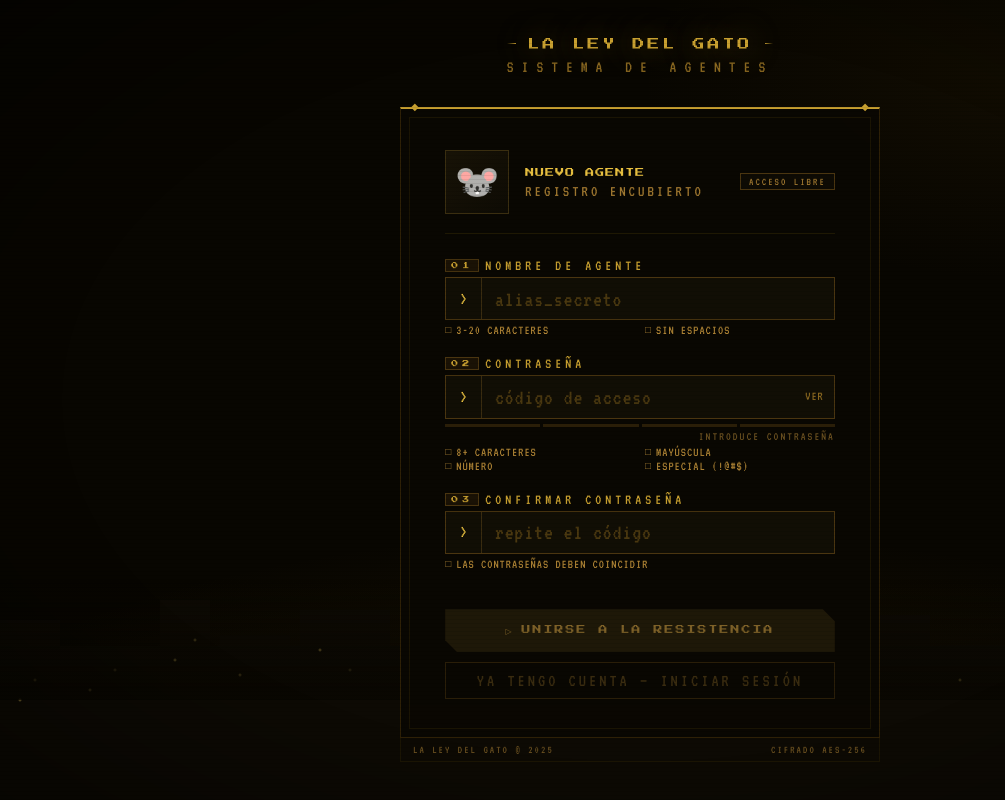
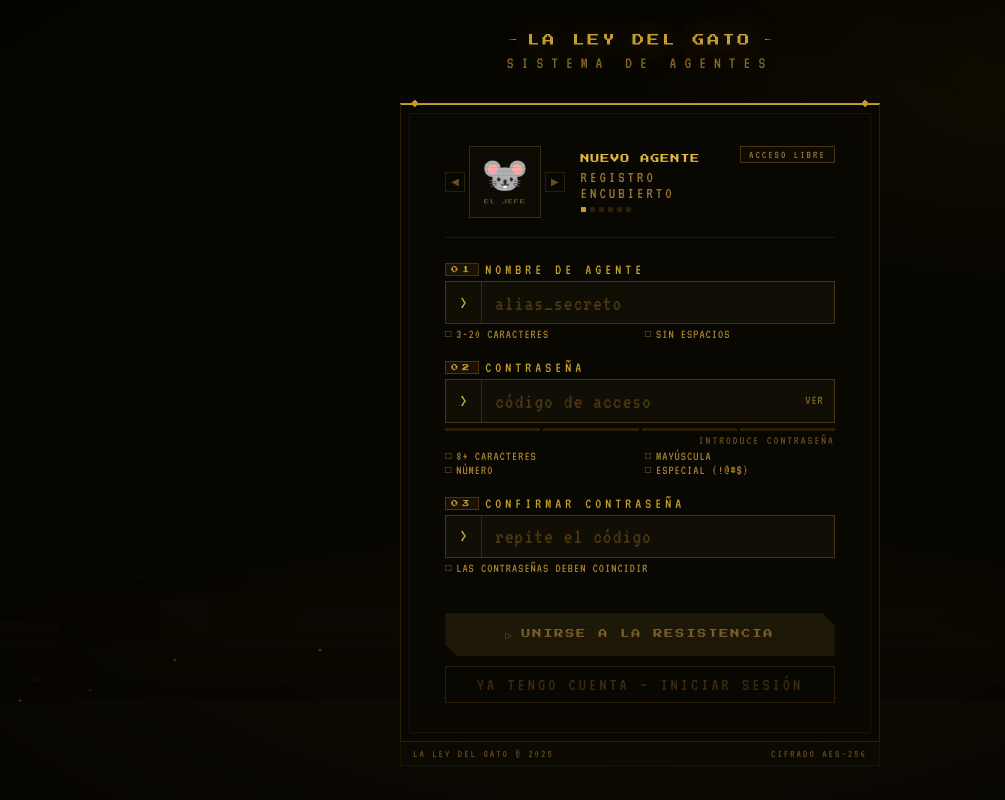
Before and after one commit to Manuelmartinm/TFG-La-Ley-del-Gato, a website: page client/registro.html in a window 1280 px wide. Shown: the whole page, without its empty margins (0-1005 px from the left). Drawn offline with Linux system fonts and the light colour scheme.

Commit message:
Carrusel de avater para el registro

```diff
--- a/client/registro.css
+++ b/client/registro.css
@@ -2,10 +2,8 @@
    LA LEY DEL GATO — registro.css
    ========================================================= */
 
-/* --- Reset --- */
 * { margin: 0; padding: 0; box-sizing: border-box; }
 
-/* --- Body --- */
 body {
   min-height: 100vh;
   background: #07060300;
@@ -18,7 +16,6 @@ body {
   overflow: hidden;
 }
 
-/* --- Fondo con gradiente ambiental dorado --- */
 .scene {
   position: fixed; inset: 0;
   background:
@@ -28,7 +25,6 @@ body {
   z-index: 0;
 }
 
-/* --- Silueta de ciudad en el fondo --- */
 .city-silhouette {
   position: fixed; bottom: 0; left: 0; right: 0; height: 220px;
   background: linear-gradient(transparent 0%, transparent 30%, #0d0a04 30%, #0d0a04 100%);
@@ -36,7 +32,6 @@ body {
   overflow: hidden;
 }
 
-/* Edificios pixelados */
 .city-silhouette::before {
   content: '';
   position: absolute; bottom: 0; left: 0; right: 0; top: 0;
@@ -55,7 +50,6 @@ body {
     linear-gradient(#0d0a04,#0d0a04) 940px 65px / 85px 155px no-repeat;
 }
 
-/* Ventanas parpadeantes */
 .city-silhouette::after {
   content: '';
   position: absolute; bottom: 0; left: 0; right: 0; top: 0;
@@ -63,21 +57,12 @@ body {
     radial-gradient(circle 2px at 20px 120px, rgba(255,220,100,0.6) 0%, transparent 100%),
     radial-gradient(circle 2px at 35px 100px, rgba(255,220,100,0.4) 0%, transparent 100%),
     radial-gradient(circle 2px at 90px 110px, rgba(255,220,100,0.5) 0%, transparent 100%),
-    radial-gradient(circle 2px at 115px 90px, rgba(255,220,100,0.3) 0%, transparent 100%),
     radial-gradient(circle 2px at 175px 80px, rgba(255,220,100,0.6) 0%, transparent 100%),
-    radial-gradient(circle 2px at 195px 60px, rgba(255,220,100,0.4) 0%, transparent 100%),
-    radial-gradient(circle 2px at 240px 95px, rgba(255,220,100,0.5) 0%, transparent 100%),
     radial-gradient(circle 2px at 320px 70px, rgba(255,220,100,0.6) 0%, transparent 100%),
-    radial-gradient(circle 2px at 350px 90px, rgba(255,220,100,0.3) 0%, transparent 100%),
     radial-gradient(circle 2px at 480px 50px, rgba(255,220,100,0.5) 0%, transparent 100%),
-    radial-gradient(circle 2px at 510px 75px, rgba(255,220,100,0.4) 0%, transparent 100%),
-    radial-gradient(circle 2px at 590px 105px, rgba(255,220,100,0.6) 0%, transparent 100%),
     radial-gradient(circle 2px at 670px 65px, rgba(255,220,100,0.5) 0%, transparent 100%),
-    radial-gradient(circle 2px at 700px 85px, rgba(255,220,100,0.3) 0%, transparent 100%),
     radial-gradient(circle 2px at 760px 95px, rgba(255,220,100,0.6) 0%, transparent 100%),
-    radial-gradient(circle 2px at 790px 115px, rgba(255,220,100,0.4) 0%, transparent 100%),
-    radial-gradient(circle 2px at 870px 75px, rgba(255,220,100,0.5) 0%, transparent 100%),
-    radial-gradient(circle 2px at 960px 100px, rgba(255,220,100,0.6) 0%, transparent 100%);
+    radial-gradient(circle 2px at 870px 75px, rgba(255,220,100,0.5) 0%, transparent 100%);
   animation: winblink 3s step-end infinite;
 }
 
@@ -87,14 +72,12 @@ body {
   66%      { opacity: 0.9; }
 }
 
-/* --- Niebla sobre los edificios --- */
 .fog {
   position: fixed; bottom: 100px; left: 0; right: 0; height: 120px;
   background: linear-gradient(transparent, rgba(8,6,1,0.7));
   z-index: 2; pointer-events: none;
 }
 
-/* --- Efecto scanlines de pantalla antigua --- */
 .scanlines {
   position: fixed; inset: 0;
   background: repeating-linear-gradient(
@@ -105,14 +88,12 @@ body {
   pointer-events: none; z-index: 50;
 }
 
-/* --- Viñeta oscura en los bordes --- */
 .vignette {
   position: fixed; inset: 0;
   background: radial-gradient(ellipse 90% 90% at 50% 50%, transparent 50%, rgba(0,0,0,0.7) 100%);
   pointer-events: none; z-index: 3;
 }
 
-/* --- Contenedor principal --- */
 .main {
   position: relative; z-index: 10;
   width: 100%; max-width: 480px;
@@ -120,7 +101,6 @@ body {
   align-items: center;
 }
 
-/* --- Cabecera con logo --- */
 .header {
   text-align: center;
   margin-bottom: 2rem;
@@ -132,7 +112,6 @@ body {
   to   { opacity: 1; transform: translateY(0); }
 }
 
-/* Líneas decorativas a los lados del logo */
 .logo-line {
   display: flex; align-items: center; justify-content: center; gap: 12px;
   margin-bottom: 8px;
@@ -168,7 +147,6 @@ body {
   margin-top: 4px;
 }
 
-/* --- Card principal --- */
 .card {
   width: 100%;
   background: rgba(10,8,3,0.92);
@@ -184,7 +162,6 @@ body {
   to   { opacity: 1; transform: translateY(0); }
 }
 
-/* Diamantes decorativos en las esquinas superiores */
 .card::before, .card::after {
   content: '◆';
   position: absolute;
@@ -195,14 +172,13 @@ body {
 .card::before { top: -7px; left: 10px; }
 .card::after  { top: -7px; right: 10px; }
 
-/* Borde interior decorativo */
 .card-inner {
   padding: 2rem 2.2rem 1.8rem;
   border: 1px solid #1a1403;
   margin: 8px;
 }
 
-/* --- Cabecera de la card con el ratón --- */
+/* --- Cabecera con selector de avatar --- */
 .rat-header {
   display: flex;
   align-items: center;
@@ -212,20 +188,63 @@ body {
   border-bottom: 1px solid #1e1803;
 }
 
+/* Selector completo: flecha + avatar + flecha */
+.avatar-selector {
+  display: flex;
+  align-items: center;
+  gap: 4px;
+  flex-shrink: 0;
+}
+
+/* Flechas de navegación del avatar */
+.avatar-arrow {
+  background: none;
+  border: 1px solid #2e2006;
+  color: #6a5020;
+  font-size: 10px;
+  cursor: pointer;
+  padding: 4px 5px;
+  transition: color 0.2s, border-color 0.2s;
+  font-family: 'VT323', monospace;
+  line-height: 1;
+}
+.avatar-arrow:hover {
+  color: #c8a030;
+  border-color: #c8a030;
+}
+
+/* Caja del avatar */
 .rat-avatar {
-  width: 64px; height: 64px;
+  width: 72px; height: 72px;
   background: #0e0b04;
   border: 1px solid #3a2e10;
-  display: flex; align-items: center; justify-content: center;
-  font-size: 36px;
-  flex-shrink: 0;
+  display: flex;
+  flex-direction: column;
+  align-items: center;
+  justify-content: center;
   position: relative;
+  overflow: hidden;
 }
 
-.rat-avatar::after {
-  content: '';
-  position: absolute; inset: 0;
-  background: linear-gradient(135deg, rgba(200,160,48,0.05), transparent);
+/* Arte ASCII del avatar */
+.avatar-art {
+  font-size: 38px;
+  line-height: 1;
+  text-align: center;
+  transition: opacity 0.15s;
+  display: flex;
+  align-items: center;
+  justify-content: center;
+}
+
+/* Nombre del avatar debajo del arte */
+.avatar-name {
+  font-family: 'Press Start 2P', monospace;
+  font-size: 5px;
+  color: #6a5020;
+  letter-spacing: 1px;
+  margin-top: 2px;
+  text-align: center;
 }
 
 .rat-info { flex: 1; }
@@ -245,6 +264,23 @@ body {
   margin-top: 2px;
 }
 
+/* Puntos indicadores de avatar seleccionado */
+.avatar-dots {
+  display: flex;
+  gap: 4px;
+  margin-top: 6px;
+}
+
+.avatar-dot {
+  width: 5px; height: 5px;
+  background: #2e2006;
+  transition: background 0.2s;
+}
+
+.avatar-dot.active {
+  background: #c8a030;
+}
+
 .badge {
   font-size: 11px;
   color: #a07830;
@@ -252,9 +288,10 @@ body {
   background: #0e0b04;
   border: 1px solid #4a3510;
   padding: 2px 8px;
+  align-self: flex-start;
 }
 
-/* --- Mensajes de error y éxito --- */
+/* --- Mensajes --- */
 .msg {
   padding: 8px 12px;
   margin-bottom: 1rem;
@@ -266,18 +303,17 @@ body {
 .msg-err { border-left: 2px solid #a03030; color: #c84040; background: rgba(160,48,48,0.08); }
 .msg-ok  { border-left: 2px solid #3a8c30; color: #40c840; background: rgba(58,140,48,0.08); }
 
-/* --- Campos del formulario --- */
+/* --- Campos --- */
 .field { margin-bottom: 1.2rem; }
 
 .flabel {
   font-size: clamp(12px, 2vw, 15px);
-  color: #c8a030; /* dorado brillante para las etiquetas */
+  color: #c8a030;
   letter-spacing: 4px;
   margin-bottom: 4px;
   display: flex; align-items: center; gap: 6px;
 }
 
-/* Número del campo estilo ficha de agente */
 .flabel-num {
   font-family: 'Press Start 2P', monospace;
   font-size: 7px;
@@ -287,7 +323,6 @@ body {
   padding: 2px 5px;
 }
 
-/* Fila de input — fondo más claro para que contraste */
 .irow {
   display: flex;
   background: #110e05;
@@ -299,7 +334,6 @@ body {
   box-shadow: 0 0 0 3px rgba(200,160,48,0.12);
 }
 
-/* Prefijo > del input */
 .ipre {
   width: 36px;
   display: flex; align-items: center; justify-content: center;
@@ -309,10 +343,9 @@ body {
   flex-shrink: 0;
 }
 
-/* Inputs de texto y contraseña */
 input {
   flex: 1; background: transparent; border: none; outline: none;
-  color: #f0d060; /* amarillo claro brillante para el texto escrito */
+  color: #f0d060;
   font-family: 'VT323', monospace;
   font-size: clamp(17px, 3vw, 22px);
   padding: 0.6rem 0.8rem;
@@ -321,7 +354,6 @@ input {
 }
 input::placeholder { color: #4a3810; letter-spacing: 1px; }
 
-/* Botón mostrar/ocultar contraseña */
 .tpw {
   background: none; border: none;
   color: #8a6820;
@@ -332,7 +364,6 @@ input::placeholder { color: #4a3810; letter-spacing: 1px; }
 }
 .tpw:hover { color: #e8c040; }
 
-/* --- Barra de fuerza de contraseña --- */
 .sbar { display: flex; gap: 3px; height: 3px; margin-top: 5px; }
 .sseg { flex: 1; background: #2a1e08; transition: background 0.3s; }
 
@@ -342,22 +373,21 @@ input::placeholder { color: #4a3810; letter-spacing: 1px; }
   transition: color 0.3s;
 }
 
-/* --- Indicadores de requisitos en tiempo real --- */
 .hints {
   display: grid; grid-template-columns: 1fr 1fr;
   gap: 1px 10px; margin-top: 4px;
 }
 .hint {
   font-size: clamp(10px, 1.8vw, 13px);
-  letter-spacing: 1px; color: #aa8033; /* gris dorado visible */
+  letter-spacing: 1px; color: #aa8033;
   display: flex; align-items: center; gap: 4px;
   transition: color 0.2s;
 }
-.hint.ok { color: #50c840; } /* Verde brillante — cumplido */
-.hint.er { color: #c84040; } /* Rojo brillante — fallido */
+.hint.ok { color: #50c840; }
+.hint.er { color: #c84040; }
 .hico { font-size: 10px; }
 
-/* --- Botón principal de registro --- */
+/* --- Botones --- */
 .btn-main {
   width: 100%; margin-top: 1.2rem;
   background: #c8a030;
@@ -367,20 +397,15 @@ input::placeholder { color: #4a3810; letter-spacing: 1px; }
   color: #060401;
   padding: 1rem; letter-spacing: 2px;
   cursor: pointer;
-  position: relative;
   transition: background 0.2s, transform 0.1s;
-  /* Esquina cortada estilo mafioso */
   clip-path: polygon(0 0, calc(100% - 12px) 0, 100% 12px, 100% 100%, 12px 100%, 0 calc(100% - 12px));
 }
 .btn-main::before { content: '▶'; margin-right: 8px; font-size: 8px; }
 .btn-main:hover:not(:disabled)  { background: #ddb838; }
 .btn-main:active:not(:disabled) { transform: scale(0.99); }
-.btn-main:disabled {
-  background: #1e1808; color: #7e6128; cursor: not-allowed;
-}
+.btn-main:disabled { background: #1e1808; color: #7e6128; cursor: not-allowed; }
 .btn-main:disabled::before { content: '▷'; }
 
-/* --- Botón secundario (ya tengo cuenta) --- */
 .btn-sec {
   width: 100%; margin-top: 0.6rem;
   background: transparent;
@@ -393,18 +418,15 @@ input::placeholder { color: #4a3810; letter-spacing: 1px; }
 }
 .btn-sec:hover { color: #c8a030; border-color: #5a4418; }
 
-/* --- Pie de página --- */
 .foot {
   width: 100%;
   display: flex; justify-content: space-between;
   padding: 6px 12px;
-  background: #06040100;
   border: 1px solid #1a1403; border-top: none;
   animation: fadein 0.6s ease both 0.4s;
 }
 .foot span { font-size: 11px; letter-spacing: 2px; color: #6a5020; }
 
-/* --- Animación de puntos de carga --- */
 .dots::after {
   content: '';
   animation: dt 1.2s steps(4) infinite;
@@ -416,9 +438,9 @@ input::placeholder { color: #4a3810; letter-spacing: 1px; }
   75% { content: '...'; }
 }
 
-/* --- Responsive móvil --- */
 @media (max-width: 480px) {
   .card-inner { padding: 1.4rem 1rem 1.2rem; }
   .hints { grid-template-columns: 1fr; }
-  .rat-avatar { width: 48px; height: 48px; font-size: 26px; }
+  .rat-avatar { width: 60px; height: 60px; }
+  .badge { display: none; }
 }
--- a/client/registro.html
+++ b/client/registro.html
@@ -28,10 +28,18 @@
       <div class="card-inner">
 
         <div class="rat-header">
-          <div class="rat-avatar">🐭</div>
+          <div class="avatar-selector">
+            <button class="avatar-arrow" id="avatarPrev">◀</button>
+            <div class="rat-avatar">
+              <pre class="avatar-art" id="avatarDisplay"></pre>
+              <div class="avatar-name" id="avatarName"></div>
+            </div>
+            <button class="avatar-arrow" id="avatarNext">▶</button>
+          </div>
           <div class="rat-info">
             <div class="rat-title">NUEVO AGENTE</div>
             <div class="rat-sub">REGISTRO ENCUBIERTO</div>
+            <div class="avatar-dots" id="avatarDots"></div>
           </div>
           <div class="badge">ACCESO LIBRE</div>
         </div>
--- a/client/registro.js
+++ b/client/registro.js
@@ -1,9 +1,7 @@
 /* =========================================================
    LA LEY DEL GATO — registro.js
-   Lógica de validación y envío del formulario de registro
    ========================================================= */
 
-// --- Referencias a los elementos del DOM ---
 const inputUsuario    = document.getElementById('u');
 const inputContrasena = document.getElementById('p');
 const inputConfirmar  = document.getElementById('c');
@@ -12,19 +10,68 @@ const togglePass      = document.getElementById('tp');
 const msgError        = document.getElementById('mErr');
 const msgSuccess      = document.getElementById('mOk');
 
-// URL del backend — cambiar a la URL de producción cuando se despliegue
 const API_URL = 'http://localhost:3000';
 
-// Colores y etiquetas para la barra de fuerza de contraseña
-const coloresFuerza = ['#8c3030', '#8c6020', '#908020', '#3a8c30'];
+/* ---------------------------------------------------------
+   AVATARES — emojis de personajes
+   Cada avatar tiene un emoji y un nombre de agente
+--------------------------------------------------------- */
+const avatares = [
+  { nombre: 'EL JEFE',    arte: '🐭' },
+  { nombre: 'LA SOMBRA',  arte: '🐀' },
+  { nombre: 'EL GORDO',   arte: '🐹' },
+  { nombre: 'EL SICARIO', arte: '🦝' },
+  { nombre: 'EL LOCO',    arte: '🐱' },
+  { nombre: 'EL TOPO',    arte: '🦔' },
+];
+
+let avatarActual = 0;
+
+/* ---------------------------------------------------------
+   FUNCIÓN: renderiza el avatar actual en pantalla
+--------------------------------------------------------- */
+function renderizarAvatar() {
+  const avatar = avatares[avatarActual];
+
+  const display = document.getElementById('avatarDisplay');
+  display.style.opacity = '0';
+  setTimeout(() => {
+    display.textContent = avatar.arte;
+    display.style.opacity = '1';
+  }, 100);
+
+  document.getElementById('avatarName').textContent = avatar.nombre;
+
+  const dotsContainer = document.getElementById('avatarDots');
+  dotsContainer.innerHTML = '';
+  avatares.forEach((_, i) => {
+    const dot = document.createElement('div');
+    dot.className = 'avatar-dot' + (i === avatarActual ? ' active' : '');
+    dotsContainer.appendChild(dot);
+  });
+}
+
+/* ---------------------------------------------------------
+   NAVEGACIÓN entre avatares con las flechas
+--------------------------------------------------------- */
+document.getElementById('avatarPrev').addEventListener('click', () => {
+  avatarActual = (avatarActual - 1 + avatares.length) % avatares.length;
+  renderizarAvatar();
+});
+
+document.getElementById('avatarNext').addEventListener('click', () => {
+  avatarActual = (avatarActual + 1) % avatares.length;
+  renderizarAvatar();
+});
+
+renderizarAvatar();
+
+/* ---------------------------------------------------------
+   VALIDACIÓN de campos
+--------------------------------------------------------- */
+const coloresFuerza   = ['#8c3030', '#8c6020', '#908020', '#3a8c30'];
 const etiquetasFuerza = ['MUY DÉBIL', 'ACEPTABLE', 'BUENA', 'FUERTE'];
 
-/* ---------------------------------------------------------
-   FUNCIÓN: actualiza el estado visual de un indicador de requisito
-   - id: id del elemento hint
-   - ok: true = cumplido, false = pendiente/fallido
-   - typed: true = el usuario ya ha escrito algo
---------------------------------------------------------- */
 function actualizarHint(id, ok, typed) {
   const el = document.getElementById(id);
   el.classList.toggle('ok', ok);
@@ -32,24 +79,18 @@ function actualizarHint(id, ok, typed) {
   el.querySelector('.hico').textContent = ok ? '■' : (typed && !ok ? '✕' : '□');
 }
 
-/* ---------------------------------------------------------
-   FUNCIÓN: actualiza la barra de fuerza de la contraseña
-   según los criterios cumplidos
---------------------------------------------------------- */
 function actualizarFuerza(valor) {
   let puntos = 0;
-  if (valor.length >= 8)              puntos++;
-  if (/[A-Z]/.test(valor))            puntos++;
-  if (/[0-9]/.test(valor))            puntos++;
-  if (/[!@#$%^&*_\-]/.test(valor))   puntos++;
+  if (valor.length >= 8)            puntos++;
+  if (/[A-Z]/.test(valor))          puntos++;
+  if (/[0-9]/.test(valor))          puntos++;
+  if (/[!@#$%^&*_\-]/.test(valor)) puntos++;
 
-  // Actualiza el color de cada segmento de la barra
   [1, 2, 3, 4].forEach(i => {
     document.getElementById('s' + i).style.background =
       i <= puntos ? coloresFuerza[puntos - 1] : '#1a1403';
   });
 
-  // Actualiza la etiqueta de fuerza
   const etiqueta = document.getElementById('sl');
   etiqueta.textContent = valor
     ? (etiquetasFuerza[puntos - 1] || 'MUY DÉBIL')
@@ -59,46 +100,38 @@ function actualizarFuerza(valor) {
     : '#2a1e08';
 }
 
-/* ---------------------------------------------------------
-   FUNCIÓN: valida todos los campos y activa/desactiva el botón
---------------------------------------------------------- */
 function validar() {
-  const u  = inputUsuario.value;
-  const p  = inputContrasena.value;
-  const c  = inputConfirmar.value;
+  const u = inputUsuario.value;
+  const p = inputContrasena.value;
+  const c = inputConfirmar.value;
 
-  const utipado = u.length > 0;
-  const ptipado = p.length > 0;
-  const ctipado = c.length > 0;
+  const ut = u.length > 0;
+  const pt = p.length > 0;
+  const ct = c.length > 0;
 
-  // Validación del nombre de usuario
-  const uLongitud = u.length >= 3 && u.length <= 20;
+  const uLongitud   = u.length >= 3 && u.length <= 20;
   const uCaracteres = /^[a-zA-Z0-9_]*$/.test(u) && !/\s/.test(u);
-  actualizarHint('u1', uLongitud, utipado);
-  actualizarHint('u2', uCaracteres, utipado);
+  actualizarHint('u1', uLongitud,   ut);
+  actualizarHint('u2', uCaracteres, ut);
 
-  // Validación de la contraseña
   const pLongitud  = p.length >= 8;
   const pMayuscula = /[A-Z]/.test(p);
   const pNumero    = /[0-9]/.test(p);
   const pEspecial  = /[!@#$%^&*_\-]/.test(p);
-  actualizarHint('p1', pLongitud,  ptipado);
-  actualizarHint('p2', pMayuscula, ptipado);
-  actualizarHint('p3', pNumero,    ptipado);
-  actualizarHint('p4', pEspecial,  ptipado);
+  actualizarHint('p1', pLongitud,  pt);
+  actualizarHint('p2', pMayuscula, pt);
+  actualizarHint('p3', pNumero,    pt);
+  actualizarHint('p4', pEspecial,  pt);
   actualizarFuerza(p);
 
-  // Validación de la confirmación
   const coinciden = c === p && c.length > 0;
-  actualizarHint('c1', coinciden, ctipado);
+  actualizarHint('c1', coinciden, ct);
 
-  // Activa el botón solo si todo es válido
-  const formularioValido = uLongitud && uCaracteres && pLongitud && pMayuscula && pNumero && pEspecial && coinciden;
-  btnRegistro.disabled = !formularioValido;
-  return formularioValido;
+  const valido = uLongitud && uCaracteres && pLongitud && pMayuscula && pNumero && pEspecial && coinciden;
+  btnRegistro.disabled = !valido;
+  return valido;
 }
 
-// --- Escuchadores de eventos ---
 inputUsuario.addEventListener('input', validar);
 inputContrasena.addEventListener('input', validar);
 inputConfirmar.addEventListener('input', validar);
@@ -114,13 +147,13 @@ togglePass.addEventListener('click', () => {
 });
 
 /* ---------------------------------------------------------
-   BOTÓN: enviar el formulario al backend
+   BOTÓN: enviar formulario al backend
 --------------------------------------------------------- */
 btnRegistro.addEventListener('click', async () => {
   msgError.style.display   = 'none';
   msgSuccess.style.display = 'none';
 
-  btnRegistro.disabled = true;
+  btnRegistro.disabled  = true;
   btnRegistro.innerHTML = 'CONECTANDO<span class="dots"></span>';
 
   try {
@@ -129,28 +162,26 @@ btnRegistro.addEventListener('click', async () => {
       headers: { 'Content-Type': 'application/json' },
       body: JSON.stringify({
         nombre_usuario: inputUsuario.value,
-        contrasena: inputContrasena.value
+        contrasena: inputContrasena.value,
+        avatar: avatarActual
       })
     });
 
     const datos = await respuesta.json();
 
     if (respuesta.ok) {
-      // Registro exitoso
       msgSuccess.style.display = 'block';
       inputUsuario.value    = '';
       inputContrasena.value = '';
       inputConfirmar.value  = '';
       validar();
     } else {
-      // Error devuelto por el servidor
-      msgError.textContent  = '> ' + (datos.error || 'ERROR EN EL REGISTRO').toUpperCase();
+      msgError.textContent   = '> ' + (datos.error || 'ERROR EN EL REGISTRO').toUpperCase();
       msgError.style.display = 'block';
     }
 
   } catch (error) {
-    // Error de conexión
-    msgError.textContent  = '> ERROR: SERVIDOR NO DISPONIBLE';
+    msgError.textContent   = '> ERROR: SERVIDOR NO DISPONIBLE';
     msgError.style.display = 'block';
   }
 
```
